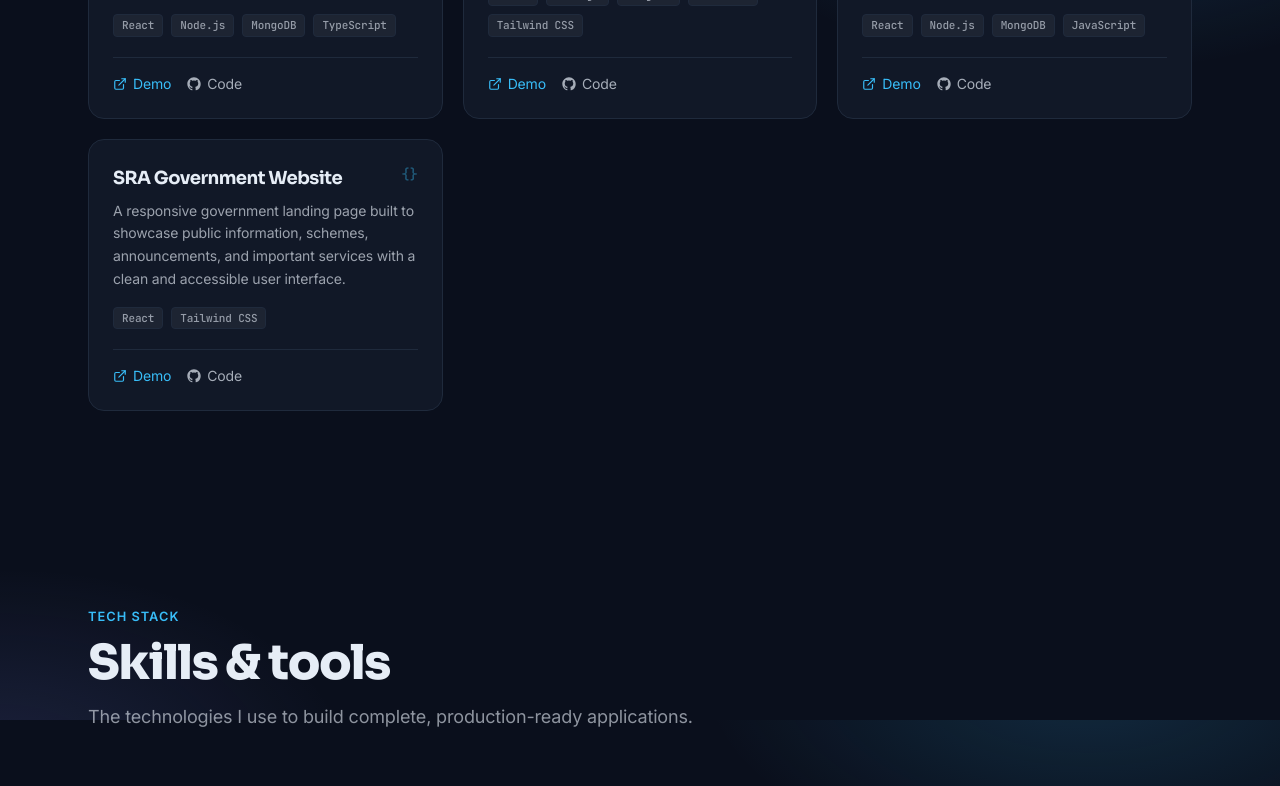
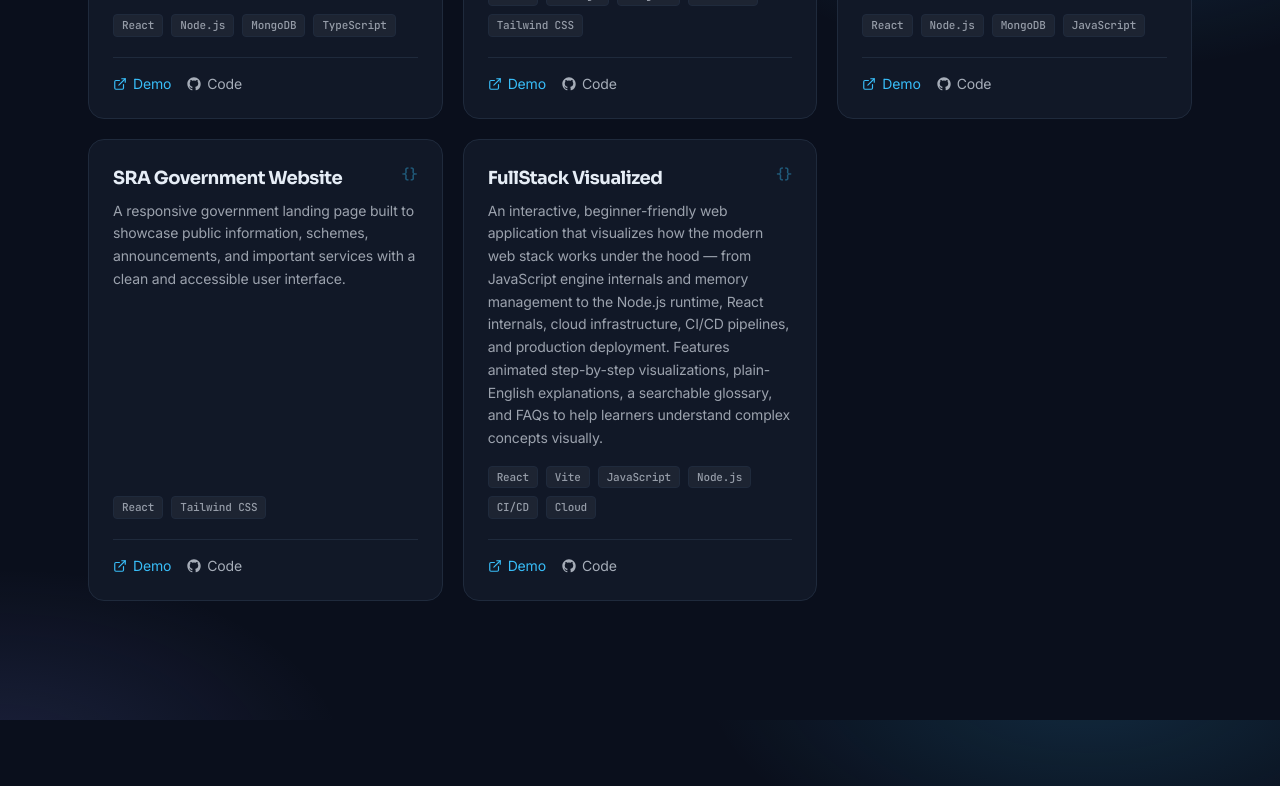
Before and after one commit to BinishB123/my-portfolio, a React (Vite) app: page / in a window 1280 px wide. Shown: the part 4880-5666 px from the top of the page. Built offline with nearby package versions, Linux system fonts and the light colour scheme.

Commit message:
minor change

```diff
--- a/src/data/content.js
+++ b/src/data/content.js
@@ -257,6 +257,14 @@ export const MINI_PROJECTS = [
     live: "#",
     code: "#",
   },
+  {
+  title: "FullStack Visualized",
+  description:
+    "An interactive, beginner-friendly web application that visualizes how the modern web stack works under the hood — from JavaScript engine internals and memory management to the Node.js runtime, React internals, cloud infrastructure, CI/CD pipelines, and production deployment. Features animated step-by-step visualizations, plain-English explanations, a searchable glossary, and FAQs to help learners understand complex concepts visually.",
+  tags: ["React", "Vite", "JavaScript", "Node.js", "CI/CD", "Cloud"],
+  live: "https://fullstack-visualized-a4kw.vercel.app",
+  code: "https://github.com/BinishB123/fullstack-visualized",
+},
 
 
 ];
```
